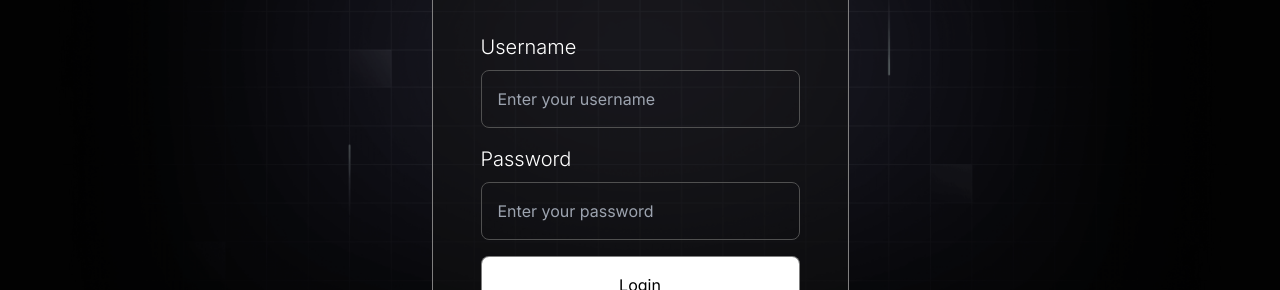
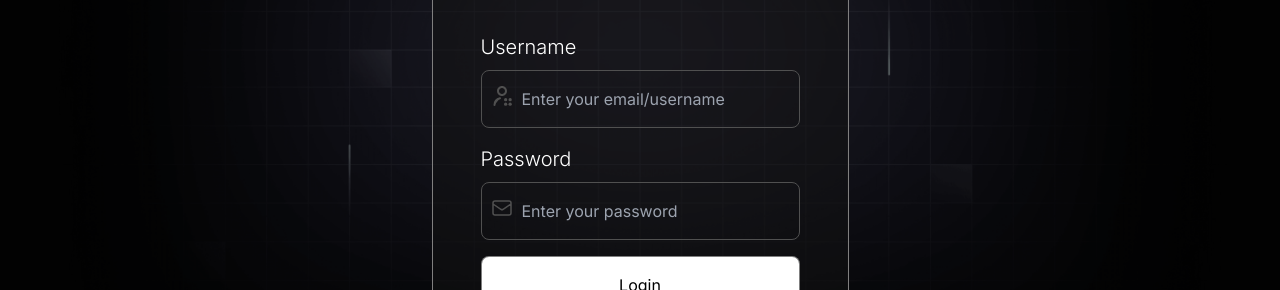
Before and after one commit to slimmsyd/SOLOMON_V3, a Next.js app in the folder solomon_ai/: page /login in a window 1280 px wide. Shown: the part 404-694 px from the top of the page. Built offline with nearby package versions, Linux system fonts and the light colour scheme.

Commit message:
updated the login form

```diff
--- a/solomon_ai/src/app/globals.css
+++ b/solomon_ai/src/app/globals.css
@@ -404,4 +404,26 @@ nav button {
   height: 41px;
   border: 0.5px solid #505050;
 }
+.formBtn:hover {
+  background: #d8d8d8;
+}
+
+.loginDivider {
+  background: #807F7F80;
+  width: 88px;
+  height: 1px;
+  border: 1px;
+}
+
+.inputIcon {
+  position: absolute;
+  top:25%;
+  left: 3%
+}
+
+
+.formInput {
+  padding-left: 40px;
+  position: relative;
+}
 /* LOGIN FORM */
--- a/solomon_ai/src/app/login/page.tsx
+++ b/solomon_ai/src/app/login/page.tsx
@@ -78,7 +78,7 @@ const Login = () => {
                 onSubmit={form.handleSubmit(onSubmit)}
                 style={{ color: "black" }}
                 //   onSubmit={handleForm}
-                className="w-3/4 flex items-center justify-start flex-col gap-4 loginForm "
+                className="w-3/4 flex items-center justify-start flex-col gap-4 my- loginForm "
               >
                 <div className="logoCircle"></div>
 
@@ -124,30 +124,101 @@ const Login = () => {
                   <label className="secondary-font font-light text-[1rem] lg:text-[1.25rem]">
                     Username
                   </label>
+
+                  <div className="w-full relative">
+                    <svg
+                      width="24"
+                      height="24"
+                      viewBox="0 0 24 24"
+                      fill="#505050"
+                      className="icon-md inputIcon"
+                    >
+                      <path
+                        fill-rule="evenodd"
+                        clip-rule="evenodd"
+                        d="M12 4C10.3431 4 9 5.34315 9 7C9 8.65685 10.3431 10 12 10C13.6569 10 15 8.65685 15 7C15 5.34315 13.6569 4 12 4ZM7 7C7 4.23858 9.23858 2 12 2C14.7614 2 17 4.23858 17 7C17 9.76142 14.7614 12 12 12C9.23858 12 7 9.76142 7 7Z"
+                        fill="#505050"
+                      ></path>
+                      <path
+                        d="M4.5 21C4.5 17.7804 6.82883 15.0685 10 14.2516"
+                        stroke="#505050"
+                        stroke-width="2"
+                        stroke-linecap="round"
+                      ></path>
+                      <circle
+                        cx="15.625"
+                        cy="15.625"
+                        r="1.625"
+                        fill="#505050"
+                      ></circle>
+                      <circle
+                        cx="20.125"
+                        cy="15.625"
+                        r="1.625"
+                        fill="#505050"
+                      ></circle>
+                      <circle
+                        cx="20.125"
+                        cy="20.125"
+                        r="1.625"
+                        fill="#505050"
+                      ></circle>
+                      <circle
+                        cx="15.625"
+                        cy="20.125"
+                        r="1.625"
+                        fill="#505050"
+                      ></circle>
+                    </svg>
+
+                    <div className="w-full relative">
                       <input
                         {...register("email")}
                         type="text"
-                    className="w-full p-4 secondary-font bg-transparent border border-[rgba(0,0,0,.5)] rounded-lg outline-none"
-                    placeholder="Enter your username"
+                        className="w-full p-4 secondary-font bg-transparent border border-[rgba(0,0,0,.5)] rounded-lg outline-none formInput"
+                        placeholder="Enter your email/username"
                         required
-                  />
+                      ></input>
+                    </div>
+                  </div>
                 </div>
                 <div className="password-input w-full flex items-start flex-col gap-2">
                   <label className="secondary-font font-light text-[1rem] lg:text-[1.25rem]">
                     Password
                   </label>
                   <div className="w-full flex items-start flex-col gap-4">
+                    <div className="w-full relative">
+                      <svg
+                        xmlns="http://www.w3.org/2000/svg"
+                        fill="transparent"
+                        stroke="#505050"
+                        viewBox="0 0 24 24"
+                        width="24"
+                        height="24"
+                        aria-hidden="true"
+                        className="inputIcon"
+                      >
+                        <path
+                          stroke-linecap="round"
+                          stroke-linejoin="round"
+                          stroke-width="1.5"
+                          d="m3 8 7.8906 5.2604c.6718.4479 1.547.4479 2.2188 0L21 8M5 19h14c1.1046 0 2-.8954 2-2V7c0-1.10457-.8954-2-2-2H5c-1.10457 0-2 .89543-2 2v10c0 1.1046.89543 2 2 2Z"
+                        ></path>
+                      </svg>
+
                       <input
                         {...register("password")}
                         type="password"
-                      className="w-full p-4 secondary-font bg-transparent border border-[rgba(0,0,0,.5)] rounded-lg outline-none"
+                        className=" formInput w-full p-4 secondary-font bg-transparent border border-[rgba(0,0,0,.5)] rounded-lg outline-none"
                         placeholder="Enter your password"
                         required
                       />
+                    </div>
+
                     <div className="w-full flex items-start flex-col gap-2">
                       <button
                         type="submit"
-                        className="p-4 w-full secondary-font  text-[1rem] text-black bg-white border border-[rgba(0,0,0,.5)] rounded-lg abc-diatype-Medium "
+                        className="p-4 w-full secondary-font  text-[1rem] text-black bg-white border border-[rgba(0,0,0,.5)] rounded-lg abc-diatype-Medium formBtn "
                       >
                         Login
                       </button>
--- a/solomon_ai/src/app/navigation/navComponent.tsx
+++ b/solomon_ai/src/app/navigation/navComponent.tsx
@@ -79,9 +79,9 @@ export default function NavComponent() {
         </ul>
         <div className="hidden items-center justify-between gap-8 xl:flex w-[280px]">
           <div className="flex items-center justify-end	  gap-4">
-            <button className="abc-diatype-Regular text-gray text-[1.75rem] duration-300 ease-in-out hover:text-white">
+            <Link href = "/signup" className="abc-diatype-Regular text-gray text-[1.75rem] duration-300 ease-in-out hover:text-white">
               Sign In
-            </button>
+            </Link>
             <button className="px-2 py-1 abc-diatype-Regular bg-gray border border-white/20 text-white text-[1.75rem] rounded">
               Get Started
             </button>
```
Also changed, not shown: solomon_ai/src/app/signup/page.tsx (+71 -37 lines). Lines whose indentation alone changed are shown as unchanged.
